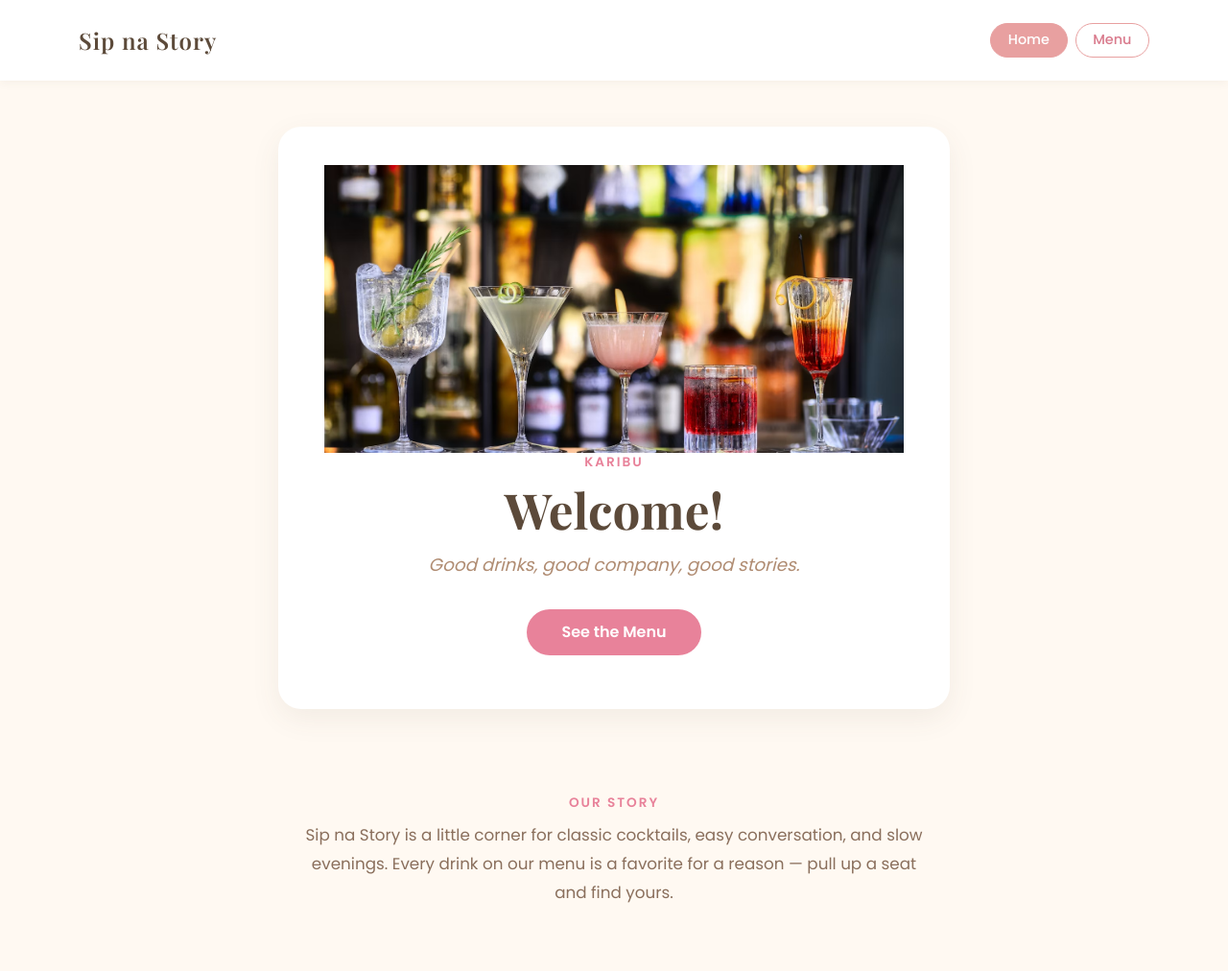
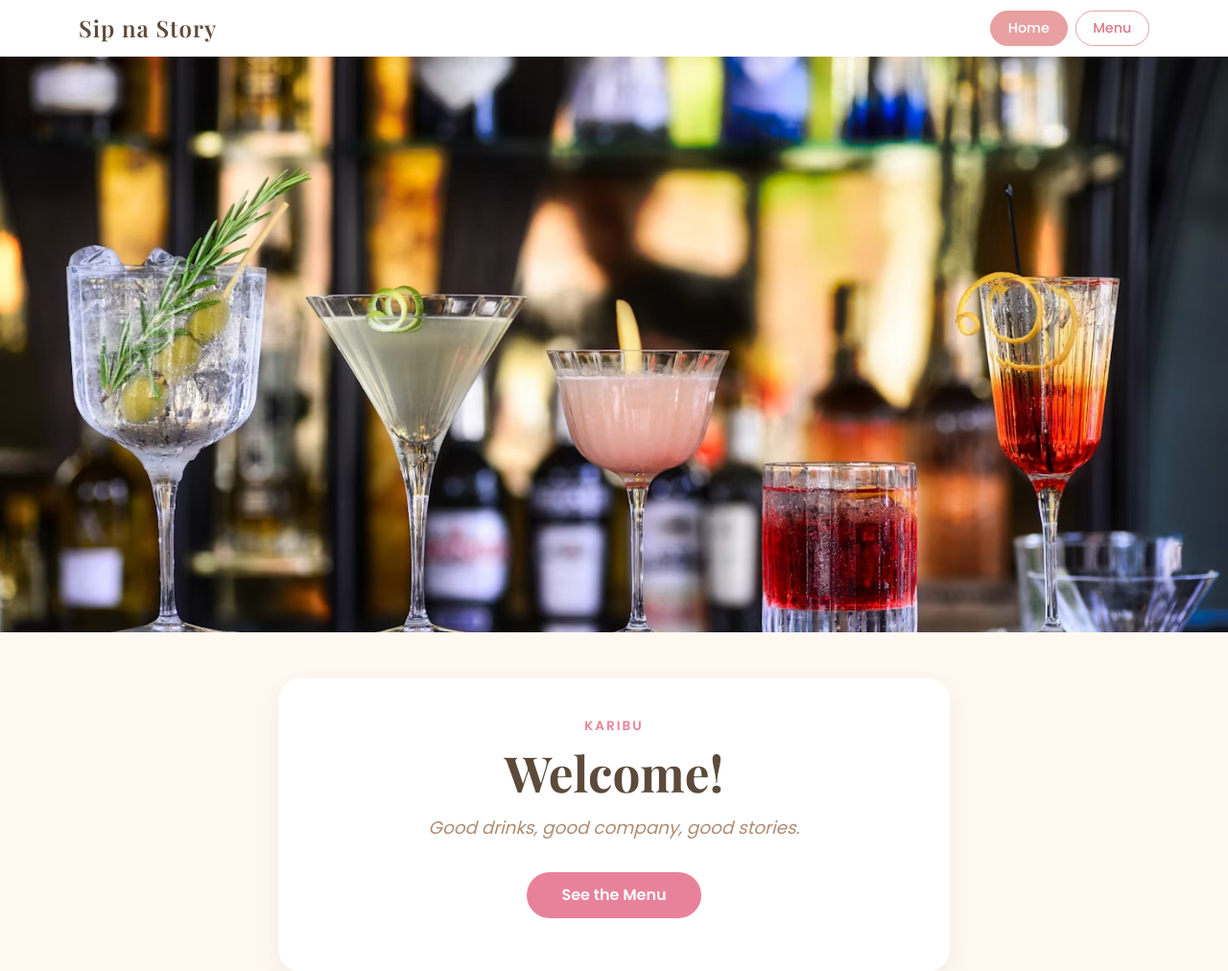
Before and after one commit to adisacodes/sip-na-story, a Flask app: page / in a window 1280 px wide. Shown: the top 1012 px of the page at 96% size. Before the commit the page ends 941 px from the top, so only its background shows below. Run offline with Flask 3, Linux system fonts and the light colour scheme.

Commit message:
adjust navbar and made hero image full width banner

```diff
--- a/app.py
+++ b/app.py
@@ -2,17 +2,14 @@ from flask import Flask, render_template
 
 app = Flask(__name__)
 
-# ---------------- PAGE ROUTES ----------------
 
 @app.route("/")
 def homepage():
-    """Homepage: hero section, intro to The Velvet Still"""
     return render_template("home.html")
 
 
 @app.route("/menu")
 def menu_page():
-    """Service page: cocktail menu"""
     return render_template("menu.html")
 
 
--- a/static/style.css
+++ b/static/style.css
@@ -7,7 +7,7 @@ body {
 /* Navbar */
 .navbar {
     background-color: #FFFFFF;
-    padding: 1.2rem 0;
+    padding: 0.4rem 0;
     box-shadow: 0 2px 10px rgba(92, 74, 58, 0.06);
 }
 
@@ -55,7 +55,7 @@ body {
 
 .hero-banner {
     width: 100%;
-    height: 300px;
+    height: 600px;
     object-fit: cover;
     display: block;
 }
--- a/templates/home.html
+++ b/templates/home.html
@@ -5,16 +5,15 @@
     <meta name="viewport" content="width=device-width, initial-scale=1.0">
     <title>Sip na Story</title>
 
-    <!-- Bootstrap CSS -->
     <link href="https://cdn.jsdelivr.net/npm/bootstrap@5.3.3/dist/css/bootstrap.min.css" rel="stylesheet">
-    <!-- Google Fonts -->
+
+
     <link href="https://fonts.googleapis.com/css2?family=Playfair+Display:wght@500;600;700&family=Poppins:wght@400;500;600&display=swap" rel="stylesheet">
 
     <link rel="stylesheet" href="{{ url_for('static', filename='style.css') }}">
 </head>
 <body>
 
-    <!-- Navbar -->
     <nav class="navbar navbar-expand-lg">
         <div class="container">
             <a class="navbar-brand" href="/">Sip na Story</a>
@@ -25,10 +24,9 @@
         </div>
     </nav>
 
-    <!-- Hero Section -->
+    <img src="{{ url_for('static', filename='images/hero.avif') }}" alt="Cocktails on a table" class="hero-banner">
     <div class="hero-wrapper">
         <div class="hero-card">
-            <img src="{{ url_for('static', filename='images/hero.avif') }}" alt="Cocktails on a table" class="hero-banner">
             <p class="hero-kicker">Karibu</p>
             <h1 class="hero-title">Welcome!</h1>
             <p class="hero-tagline">Good drinks, good company, good stories.</p>
@@ -36,7 +34,6 @@
         </div>
     </div>
 
-    <!-- About strip -->
     <div class="container about-section text-center">
         <p class="about-kicker">Our Story</p>
         <p class="about-text">
--- a/templates/menu.html
+++ b/templates/menu.html
@@ -5,16 +5,16 @@
     <meta name="viewport" content="width=device-width, initial-scale=1.0">
     <title>Sip na Story — Menu</title>
 
-    <!-- Bootstrap CSS -->
     <link href="https://cdn.jsdelivr.net/npm/bootstrap@5.3.3/dist/css/bootstrap.min.css" rel="stylesheet">
-    <!-- Google Fonts -->
+
+
     <link href="https://fonts.googleapis.com/css2?family=Playfair+Display:wght@500;600;700&family=Poppins:wght@400;500;600&display=swap" rel="stylesheet">
 
     <link rel="stylesheet" href="{{ url_for('static', filename='style.css') }}">
 </head>
 <body>
 
-    <!-- Navbar -->
+
     <nav class="navbar navbar-expand-lg">
         <div class="container">
             <a class="navbar-brand" href="/">Sip na Story</a>
```
